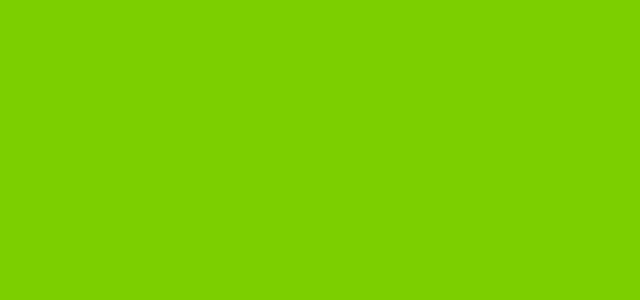
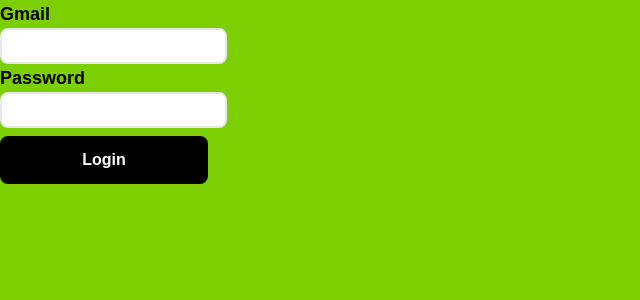
Before and after one commit to panuwit009/dtstock, a Next.js app: page / in a window 1280 px wide. Shown: the top 300 px of the page, without its empty margins (0-640 px from the left). Built offline with nearby package versions, Linux system fonts and the light colour scheme.

Commit message:
ui login

```diff
--- a/src/app/components/login.tsx
+++ b/src/app/components/login.tsx
@@ -2,7 +2,15 @@ export default function Login () {
     return (
         <div className="bg-sky-500 h-1000 w-1000">
             <div className="bg-lime-500 h-500 w-500">
-                {/* ของมึง */}
+                <div className="text-black text-lg font-bold">Gmail</div>
+                <input className="px-2 py-1 rounded-lg bg-white border-2 border-gray-200
+                focus:border-blue-400 hover:border-blue-500 outline-none text-black" type="text"/>
+                <div className="text-black text-lg font-bold">Password</div>
+                <input className="px-2 py-1 rounded-lg bg-white border-2 border-gray-200
+                focus:border-blue-400 hover:border-blue-500 outline-none text-black" type="password"></input>
+                <br></br>
+                <button className="bg-black text-white w-52 px-6 py-3 rounded-lg mt-2 font-bold
+                transition duration-500 hover:scale-95 hover:bg-gradient-to-b from-black/50 to-gray-500/40">Login</button>
             </div>
         </div>
     );
```
